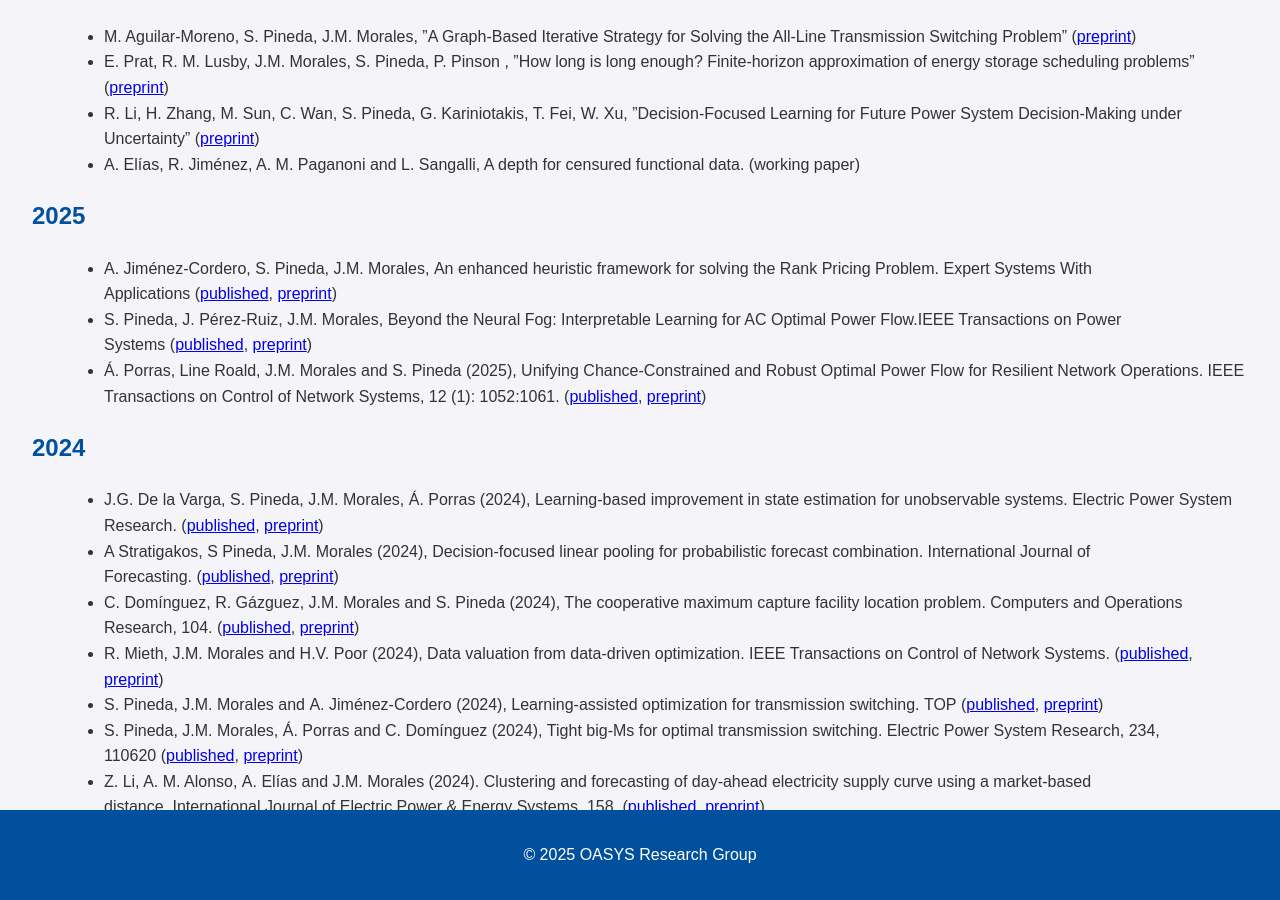
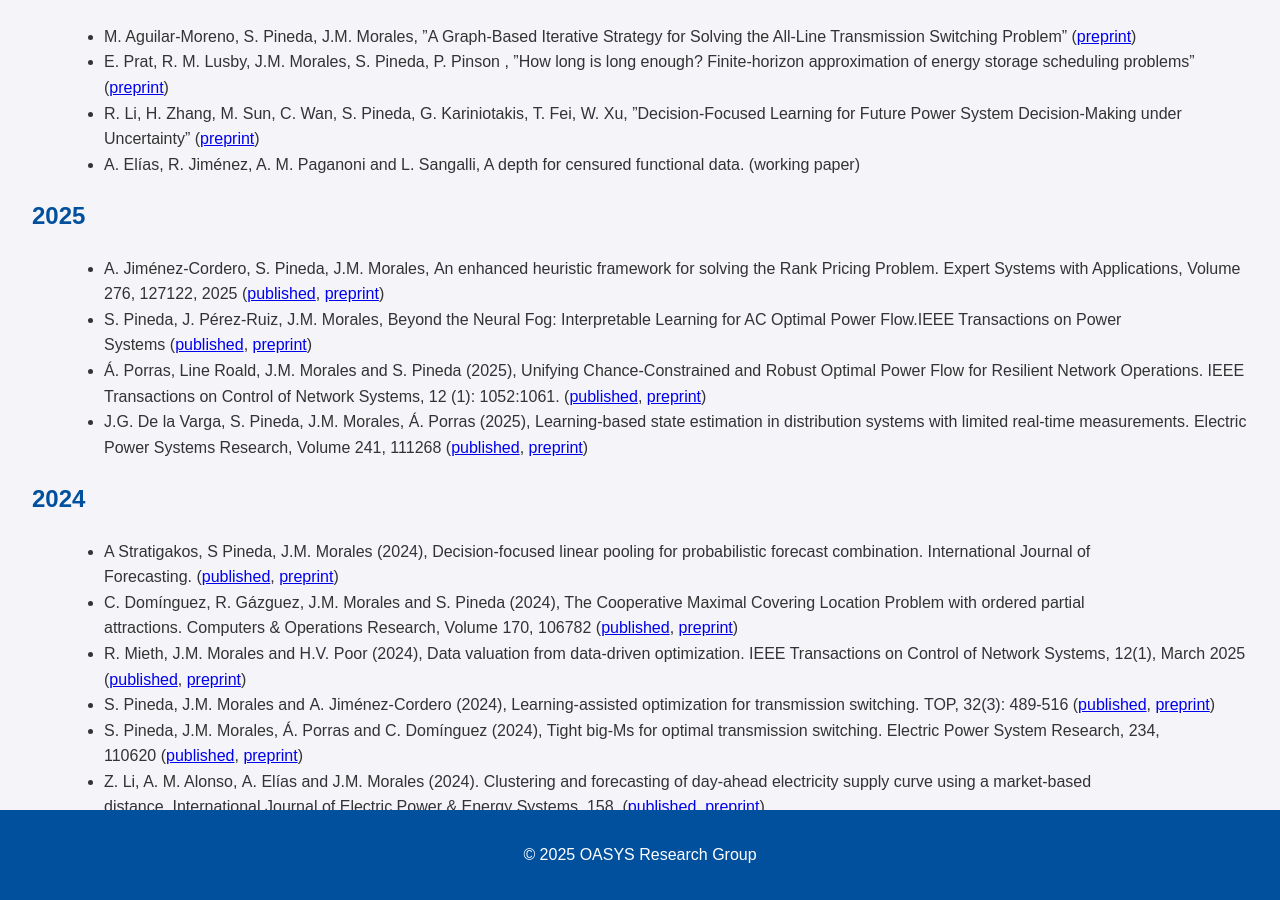
Before and after one commit to groupoasys/groupoasys.github.io, a Jekyll site: the page built from publications.md, in a window 1280 px wide and 900 px high, scrolled down 341 px. Built offline with Jekyll 4.4.1, drawn with Linux system fonts in a browser that asks for light colours.

Commit message:
Add publications details

```diff
--- a/publications.md
+++ b/publications.md
@@ -14,17 +14,17 @@ permalink: /publications/
 
 ## 2025
 
--   A. Jiménez-Cordero, S. Pineda, J.M. Morales, An enhanced heuristic framework for solving the Rank Pricing Problem. Expert Systems With Applications ([published](https://www.sciencedirect.com/science/article/pii/S0957417425007444?dgcid=coauthor), [preprint](https://arxiv.org/abs/2405.15702))
+-   A. Jiménez-Cordero, S. Pineda, J.M. Morales, An enhanced heuristic framework for solving the Rank Pricing Problem. Expert Systems with Applications, Volume 276, 127122, 2025 ([published](https://www.sciencedirect.com/science/article/pii/S0957417425007444?dgcid=coauthor), [preprint](https://arxiv.org/abs/2405.15702))
 -   S. Pineda, J. Pérez-Ruiz, J.M. Morales, Beyond the Neural Fog: Interpretable Learning for AC Optimal Power Flow.IEEE Transactions on Power Systems ([published](https://ieeexplore.ieee.org/document/10607934), [preprint](https://arxiv.org/pdf/2408.05228))
 -   Á. Porras, Line Roald, J.M. Morales and S. Pineda (2025), Unifying Chance-Constrained and Robust Optimal Power Flow for Resilient Network Operations. IEEE Transactions on Control of Network Systems, 12 (1): 1052:1061. ([published](https://ieeexplore.ieee.org/document/10607934), [preprint](https://arxiv.org/abs/2303.05412))
+-   J.G. De la Varga, S. Pineda, J.M. Morales, Á. Porras (2025), Learning-based state estimation in distribution systems with limited real-time measurements. Electric Power Systems Research, Volume 241, 111268 ([published](https://www.sciencedirect.com/science/article/pii/S0378779624011544), [preprint](https://arxiv.org/abs/2307.16822))
 
 ## 2024
 
--   J.G. De la Varga, S. Pineda, J.M. Morales, Á. Porras (2024), Learning-based improvement in state estimation for unobservable systems. Electric Power System Research. ([published](https://www.sciencedirect.com/science/article/pii/S0378779624011544), [preprint](https://arxiv.org/abs/2307.16822))
 -   A Stratigakos, S Pineda, J.M. Morales (2024), Decision-focused linear pooling for probabilistic forecast combination. International Journal of Forecasting. ([published](https://www.sciencedirect.com/science/article/pii/S0169207024001213), [preprint](https://hal.science/hal-04593114/document))
--   C. Domínguez, R. Gázguez, J.M. Morales and S. Pineda (2024), The cooperative maximum capture facility location problem. Computers and Operations Research, 104. ([published](https://www.sciencedirect.com/science/article/pii/S0305054824002545?via%3Dihub), [preprint](https://arxiv.org/abs/2305.15169))
--   R. Mieth, J.M. Morales and H.V. Poor (2024), Data valuation from data-driven optimization. IEEE Transactions on Control of Network Systems. ([published](https://ieeexplore.ieee.org/document/10319106), [preprint](https://arxiv.org/abs/2305.01775))
--   S. Pineda, J.M. Morales and A. Jiménez-Cordero (2024), Learning-assisted optimization for transmission switching. TOP ([published](https://link.springer.com/article/10.1007/s11750-024-00672-0), [preprint](https://arxiv.org/abs/2304.07269))
+-   C. Domínguez, R. Gázguez, J.M. Morales and S. Pineda (2024), The Cooperative Maximal Covering Location Problem with ordered partial attractions. Computers & Operations Research, Volume 170, 106782 ([published](https://www.sciencedirect.com/science/article/pii/S0305054824002545?via%3Dihub), [preprint](https://arxiv.org/abs/2305.15169))
+-   R. Mieth, J.M. Morales and H.V. Poor (2024), Data valuation from data-driven optimization. IEEE Transactions on Control of Network Systems, 12(1), March 2025 ([published](https://ieeexplore.ieee.org/document/10319106), [preprint](https://arxiv.org/abs/2305.01775))
+-   S. Pineda, J.M. Morales and A. Jiménez-Cordero (2024), Learning-assisted optimization for transmission switching. TOP, 32(3): 489-516 ([published](https://link.springer.com/article/10.1007/s11750-024-00672-0), [preprint](https://arxiv.org/abs/2304.07269))
 -   S. Pineda, J.M. Morales, Á. Porras and C. Domínguez (2024), Tight big-Ms for optimal transmission switching. Electric Power System Research, 234,  110620 ([published](https://www.sciencedirect.com/science/article/pii/S0378779624005066), [preprint](https://arxiv.org/abs/2306.02784))
 -   Z. Li, A. M. Alonso, A. Elías and J.M. Morales (2024). Clustering and forecasting of day-ahead electricity supply curve using a market-based distance. International Journal of Electric Power & Energy Systems, 158. ([published](https://www.sciencedirect.com/science/article/pii/S0142061524001984), [preprint](https://e-archivo.uc3m.es/entities/publication/2d96c73b-e826-4c35-966d-b16f26e23c45))
 -   A. Stratigakos, S. Pineda, J.M. Morales and G. Kariniotakis (2024). Interpretable machine learning for DC optimal power flow with feasibility guarantees. IEEE Power Transactions on Power Systems, 39 (3): 5126-5137. ([published](https://ieeexplore.ieee.org/document/10319106), [preprint](https://hal.science/hal-04038380#))
```
